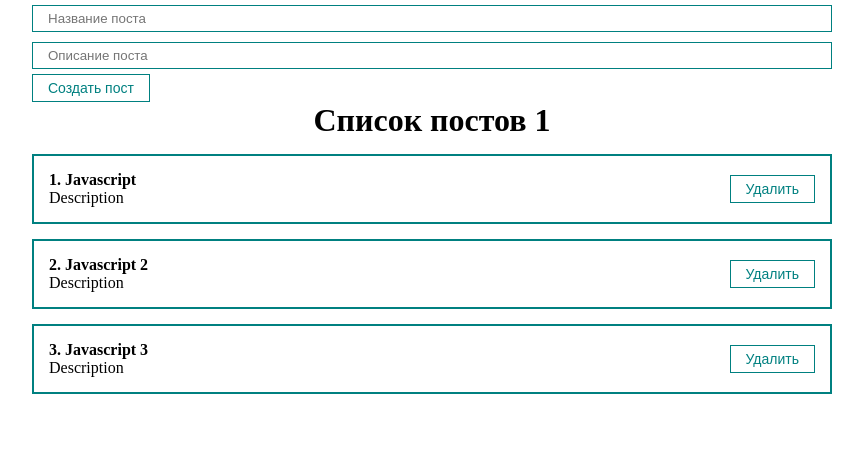
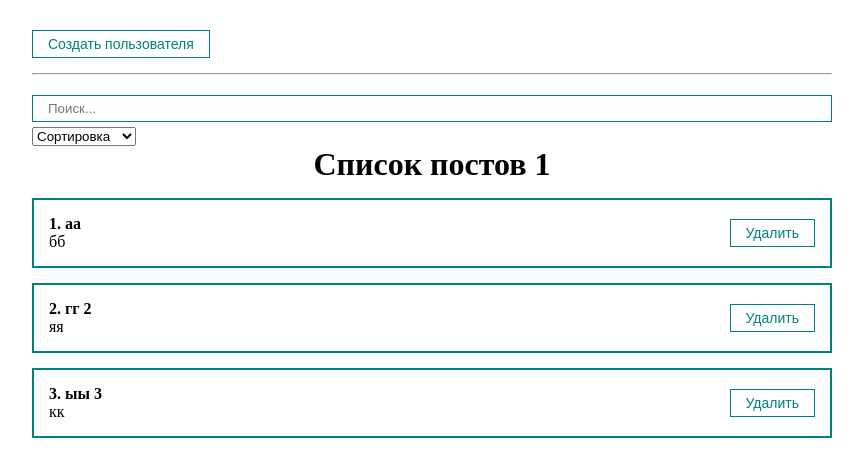
Before and after one commit to ehotline/react-fund-course, a React (Create React App) app: page /posts in a window 1280 px wide. Shown: the top 476 px of the page, without its empty margins (208-1071 px from the left). Built offline with nearby package versions, Linux system fonts and the light colour scheme.

Commit message:
useMemo, компонент сортировки и поиска

```diff
--- a/src/App.js
+++ b/src/App.js
@@ -1,17 +1,37 @@
-import React, { useState } from 'react';
+import React, { useState, useMemo } from 'react';
 import '../src/styles/App.css'
 import PostList from './components/PostList';
-import { PostForm } from './components/PostForm';
+import PostForm from './components/PostForm';
+import PostFilter from './components/PostFilter';
+import MyModal from './components/UI/MyModal/MyModal';
+import MyButton from './components/UI/button/MyButton';
 
 function App() {
 	const [posts, setPosts] = useState([
-		{ id: 1, title: 'Javascript', body: 'Description' },
-		{ id: 2, title: 'Javascript 2', body: 'Description' },
-		{ id: 3, title: 'Javascript 3', body: 'Description' }
+		{ id: 1, title: 'аа', body: 'бб' },
+		{ id: 2, title: 'гг 2', body: 'яя' },
+		{ id: 3, title: 'ыы 3', body: 'кк' }
 	])
+	const [filter, setFilter] = useState({
+		sort: '', query: ''
+	})
+	const [modal, setModal] = useState(false)
+
+	const sortedPosts = useMemo(() => {
+		console.log('ОТРАБОТАЛА ФУНКЦИЯ СОРТИРОВКИ')
+		if (filter.sort) {
+			return [...posts].sort((a, b) => a[filter.sort].localeCompare(b[filter.sort]))
+		}
+		return posts
+	}, [filter.sort, posts])
+
+	const sortedAndSearchedPosts = useMemo(() => {
+		return sortedPosts.filter(post => post.title.toLowerCase().includes(filter.query.toLowerCase()))
+	}, [filter.query, sortedPosts])
 
 	const createPost = (newPost) => {
 		setPosts([...posts, newPost])
+		setModal(false)
 	}
 
 	const removePost = (post) => {
@@ -20,16 +40,18 @@
 
 	return (
 		<div className="App">
-			<PostForm create={createPost} />
-			{/* Условная отрисовка */}
-			{posts.length !== 0
-				?
-				<PostList remove={removePost} posts={posts} title="Список постов 1" />
-				:
-				<h1 style={{ textAlign: 'center' }}>
-					Посты не найдены!
-				</h1>
-			}
+			<MyButton style={{marginTop: '30px'}} onClick={() => setModal(true)}>
+				Создать пользователя
+			</MyButton>
+			<MyModal visible={modal} setVisible={setModal}>
+				<PostForm create={createPost} />
+			</MyModal>
+			<hr style={{ margin: '15px 0' }} />
+			<PostFilter
+				filter={filter}
+				setFilter={setFilter}
+			/>
+			<PostList remove={removePost} posts={sortedAndSearchedPosts} title="Список постов 1" />
 		</div>
 	);
 }
--- /dev/null
+++ b/src/components/PostFilter.jsx
@@ -0,0 +1,26 @@
+import React from 'react'
+import MySelect from './UI/select/MySelect'
+import MyInput from './UI/input/MyInput'
+
+const PostFilter = ({filter, setFilter}) => {
+    return (
+        <div>
+            <MyInput
+                placeholder="Поиск..."
+                value={filter.query}
+                onChange={e => setFilter({...filter, query: e.target.value})}
+            />
+            <MySelect
+                value={filter.sort}
+                onChange={selectedSort => setFilter({...filter, sort: selectedSort})}
+                defaultValue="Сортировка"
+                options={[
+                    { value: 'title', name: 'По названию' },
+                    { value: 'body', name: 'По описанию' }
+                ]}
+            />
+        </div>
+    )
+}
+
+export default PostFilter
--- a/src/components/PostItem.jsx
+++ b/src/components/PostItem.jsx
@@ -1,7 +1,7 @@
 import React from 'react'
 import MyButton from './UI/button/MyButton'
 
-function PostItem(props) {
+const PostItem = (props) => {
     return (
         <div className="post">
             <div className="post__content">
--- a/src/components/PostList.jsx
+++ b/src/components/PostList.jsx
@@ -1,7 +1,14 @@
 import React from 'react'
 import PostItem from './PostItem'
 
-export default function PostList({ posts, title, remove }) {
+const PostList = ({ posts, title, remove }) => {
+    if(!posts.length) {
+        return (
+            <h1 style={{textAlign: 'center'}}>
+                Посты не найдены!
+            </h1>
+        )
+    }
     return (
         <div>
             <h1 style={{ textAlign: 'center' }}>{title}</h1>
@@ -9,3 +16,5 @@
         </div>
     )
 }
+
+export default PostList
--- /dev/null
+++ b/src/components/UI/MyModal/MyModal.jsx
@@ -0,0 +1,20 @@
+import React from 'react'
+import cl from './MyModal.module.css'
+
+const MyModal = ({children, visible, setVisible}) => {
+
+    const rootClasses = [cl.myModal]
+    if(visible) {
+        rootClasses.push(cl.active);
+    }
+
+    return (
+        <div className={rootClasses.join(' ')} onClick={() => setVisible(false)}>
+            <div className={cl.myModalContent} onClick={(e) => e.stopPropagation()}>
+                {children}
+            </div>
+        </div>
+    )
+}
+
+export default MyModal
--- /dev/null
+++ b/src/components/UI/MyModal/MyModal.module.css
@@ -0,0 +1,22 @@
+.myModal {
+    position: fixed;
+    top: 0;
+    bottom: 0;
+    right: 0;
+    left: 0;
+    display: none;
+    background: rgba(0,0,0, 0.5);
+}
+
+.myModalContent {
+    padding: 25px;
+    background: white;
+    border-radius: 16px;
+    min-width: 250px;
+}
+
+.myModal.active {
+    display: flex;
+    justify-content: center;
+    align-items: center;
+}
--- a/src/components/UI/button/MyButton.jsx
+++ b/src/components/UI/button/MyButton.jsx
@@ -1,10 +1,12 @@
 import React from 'react'
 import classes from './MyButton.module.css'
 
-export default function MyButton({ children, ...props }) {
+const MyButton = ({ children, ...props }) => {
     return (
         <button {...props} className={classes.myBtn}>
             {children}
         </button>
     )
 }
+
+export default MyButton
--- a/src/components/UI/input/MyInput.jsx
+++ b/src/components/UI/input/MyInput.jsx
@@ -7,4 +7,4 @@
   )
 })
 
-export default MyInput;
+export default MyInput
--- /dev/null
+++ b/src/components/UI/select/MySelect.jsx
@@ -0,0 +1,19 @@
+import React from 'react'
+
+const MySelect = ({ options, defaultValue, value, onChange }) => {
+  return (
+    <select
+            value={value}
+            onChange={event => onChange(event.target.value)}
+        >
+            <option disabled value="">{defaultValue}</option>
+            {options.map(option =>
+                <option key={option.value} value={option.value}>
+                    {option.name}
+                </option>
+            )}
+        </select>
+  )
+}
+
+export default MySelect
```
Also changed, not shown: src/components/PostForm.jsx (+7 -5 lines).
